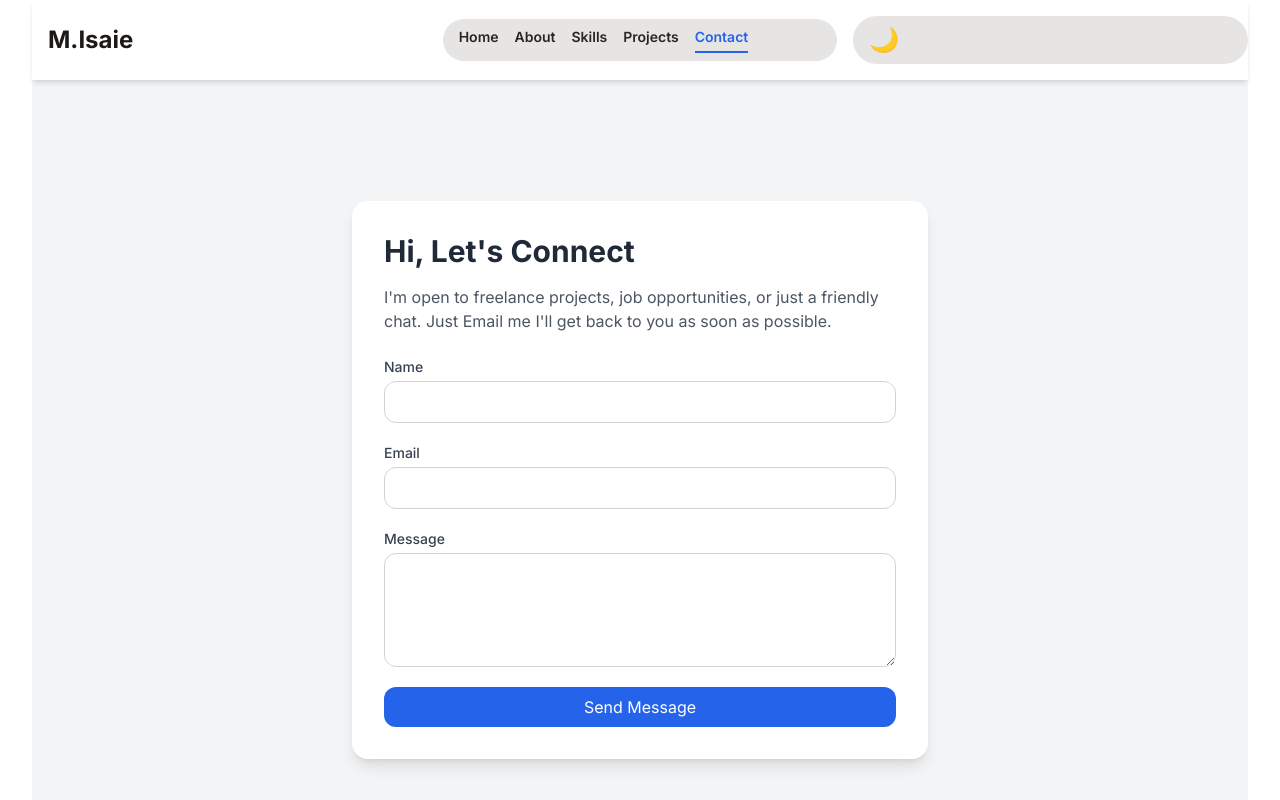
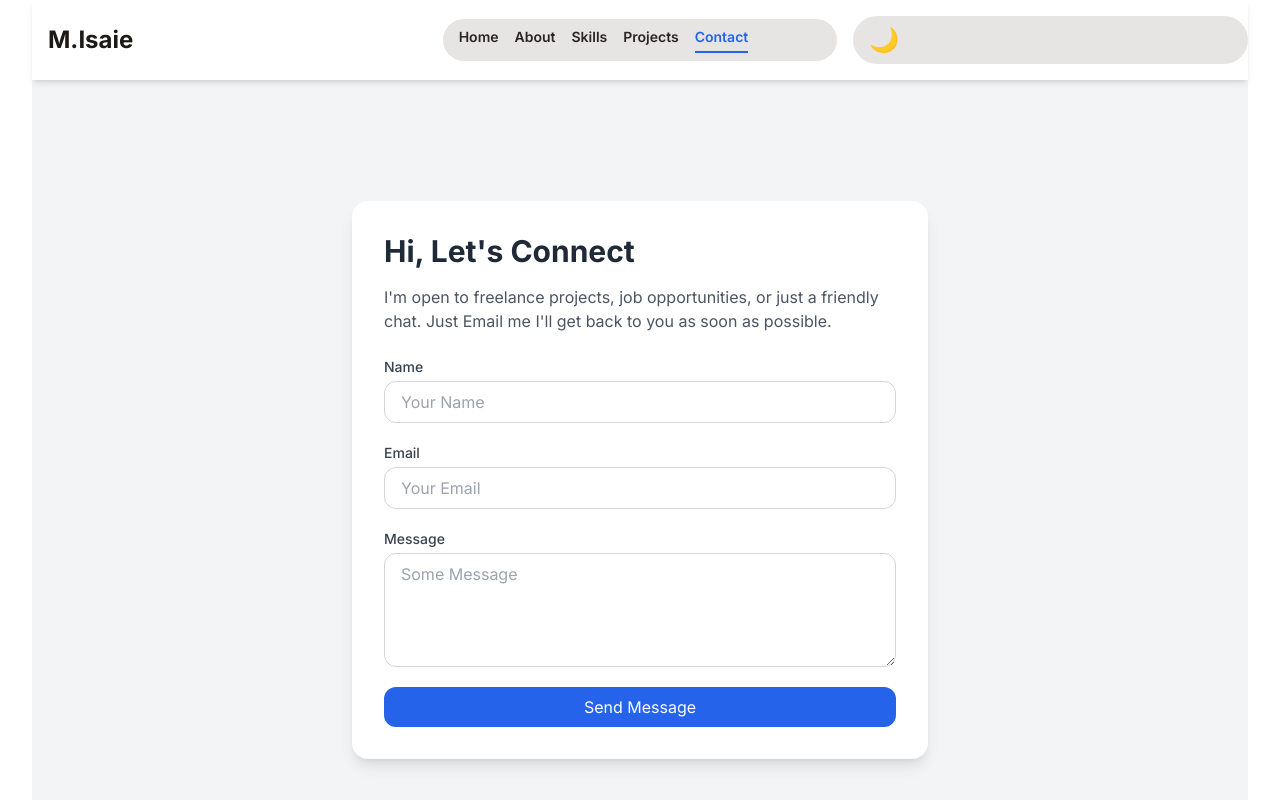
Before and after one commit to mugishaisaie/Mugisha-Isaie, a React (Vite) app: page /contact in a window 1280 px wide. Shown: the top 800 px of the page. Built offline with nearby package versions, Linux system fonts and the light colour scheme.

Commit message:
implementing animation in contact  page and project

```diff
--- a/src/components/Contact.jsx
+++ b/src/components/Contact.jsx
@@ -1,7 +1,7 @@
 import React, { useState } from "react";
 import emailjs from "emailjs-com";
 import { toast } from "react-toastify";
-
+import { motion } from "framer-motion";
   export default function Contact() {
     const [formData, setFormData] = useState({ name: "", email: "", message: "" });
     const [submitted, setSubmitted] = useState(false);
@@ -43,14 +43,31 @@ import { toast } from "react-toastify";
   return (
     <div className="min-h-screen bg-gray-100 dark:bg-stone-800 flex flex-col items-center justify-center px-4 py-10">
       <div className="max-w-xl w-full bg-white p-8 rounded-2xl shadow-lg">
-        <h2 className="text-3xl font-bold mb-4 text-gray-800">Hi, Let's Connect</h2>
-        <p className="text-gray-600 mb-6">
+        <motion.h2
+        initial={{opacity:0,y: -30}}
+        animate={{opacity:1,y:0}}
+        transition={{duration:1,ease:"easeInOut"}}
+         className="text-3xl font-bold mb-4 text-gray-800">Hi, Let's Connect</motion.h2>
+        <motion.p
+                  initial={{opacity:0}}
+                  animate={{opacity:1}}
+                  transition={{duration:1,ease:"easeInOut",delay:0.3}}
+         className="text-gray-600 mb-6">
           I'm open to freelance projects, job opportunities, or just a friendly chat. Just Email me I'll get back to you as soon as possible.
-        </p>
-        <form onSubmit={handleSubmit} className="space-y-5">
+        </motion.p>
+        <motion.form onSubmit={handleSubmit} className="space-y-5"
+        initial={{ opacity: 0, y: 60 }}
+        whileInView={{ opacity: 1, y: 0 }}
+        transition={{ duration: 1 }}
+        viewport={{ once: true }}
+        >
           <div>
             <label className="block text-sm font-medium text-gray-700">Name</label>
-            <input
+            <motion.input
+            placeholder="Your Name"
+            initial={{ opacity: 0, x: -30 }}
+            animate={{ opacity: 1, x: 0 }}
+            transition={{ delay: 0.2 }}
               type="text"
               name="name"
               value={formData.name}
@@ -61,7 +78,11 @@ import { toast } from "react-toastify";
           </div>
           <div>
             <label className="block text-sm font-medium text-gray-700">Email</label>
-            <input
+            <motion.input
+            initial={{ opacity: 0, x: -30 }}
+            animate={{ opacity: 1, x: 0 }}
+            transition={{ delay: 0.5 }}
+            placeholder="Your Email"
               type="email"
               name="email"
               value={formData.email}
@@ -72,14 +93,19 @@ import { toast } from "react-toastify";
           </div>
           <div>
             <label className="block text-sm font-medium text-gray-700">Message</label>
-            <textarea
+            <motion.textarea
+
+            initial={{ opacity: 0, x: -30 }}
+            animate={{ opacity: 1, x: 0 }}
+            transition={{ delay: 0.8 }}
+            placeholder="Some Message"
               name="message"
               rows="4"
               value={formData.message}
               onChange={handleChange}
               required
               className="mt-1 block w-full px-4 py-2 border border-gray-300 rounded-xl focus:outline-none focus:ring-2 focus:ring-blue-500"
-            ></textarea>
+            ></motion.textarea>
           </div>
           <button
             type="submit"
@@ -88,7 +114,7 @@ import { toast } from "react-toastify";
             Send Message
           </button>
           {submitted && <p className="text-green-600 mt-4">Thanks for reaching out!</p>}
-        </form>
+        </motion.form>
       </div>
     </div>
   );
--- a/src/components/Projects.jsx
+++ b/src/components/Projects.jsx
@@ -1,17 +1,29 @@
 import React from "react";
 import { FaExternalLinkAlt, FaGithub } from "react-icons/fa";
+import { motion } from "framer-motion";
 import { projects } from "../data";
 
 
 
 export default function Projects() {
   return (
-    <section className="p-6 md:p-6 bg-gray-100 dark:bg-stone-800 dark:text-stone-100" id="projects">
-      <h2 className="text-3xl font-bold mb-8 text-center">Projects</h2>
+    <motion.section
+    initial={{ opacity: 0, y: 50 }}
+    animate={{ opacity: 1, y: 0 }}
+    transition={{ duration: 0.8, ease: "easeOut" }}
+    className="p-6 md:p-6 bg-gray-100 dark:bg-stone-800 dark:text-stone-100" id="projects">
+      <motion.h2
+      initial={{opacity:0,y: -30}}
+      animate={{opacity:1,y:0}}
+      transition={{duration:1,ease:"easeInOut"}}
+      className="text-3xl font-bold mb-8 text-center">Projects</motion.h2>
       <div className="grid md:grid-cols-2 lg:grid-cols-3 gap-8">
         {projects.map((project) => (
           <div key={project.title} className="bg-stone-100 dark:bg-stone-800 dark:text-stone-100 rounded-2xl shadow-md overflow-hidden">
-            <img src={project.image} alt={project.title} className="w-full h-48 object-cover" />
+            <motion.img
+                      initial={{opacity:0,y:50,scale:0}}
+                      animate={{opacity:1,y:0,scale:1,}}
+                      transition={{duration:1,ease:"easeInOut"}} src={project.image} alt={project.title} className="w-full h-48 object-cover" />
             <div className="p-4">
               <h3 className="text-xl font-semibold mb-2">{project.title}</h3>
               <p className="dark:text-stone-200 mb-4">{project.description}</p>
@@ -36,6 +48,6 @@ export default function Projects() {
           </div>
         ))}
       </div>
-    </section>
+    </motion.section>
   );
 }
```
